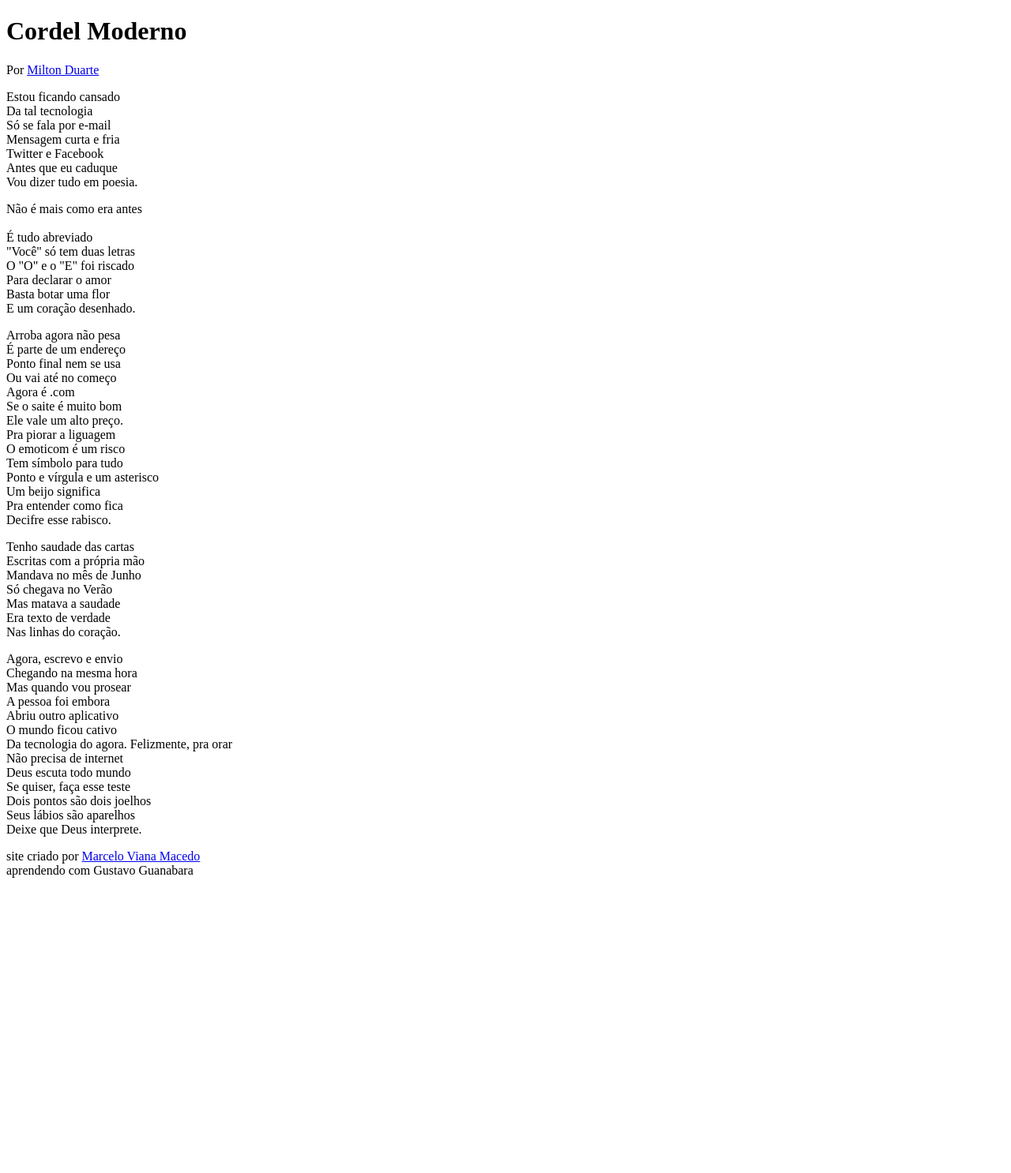
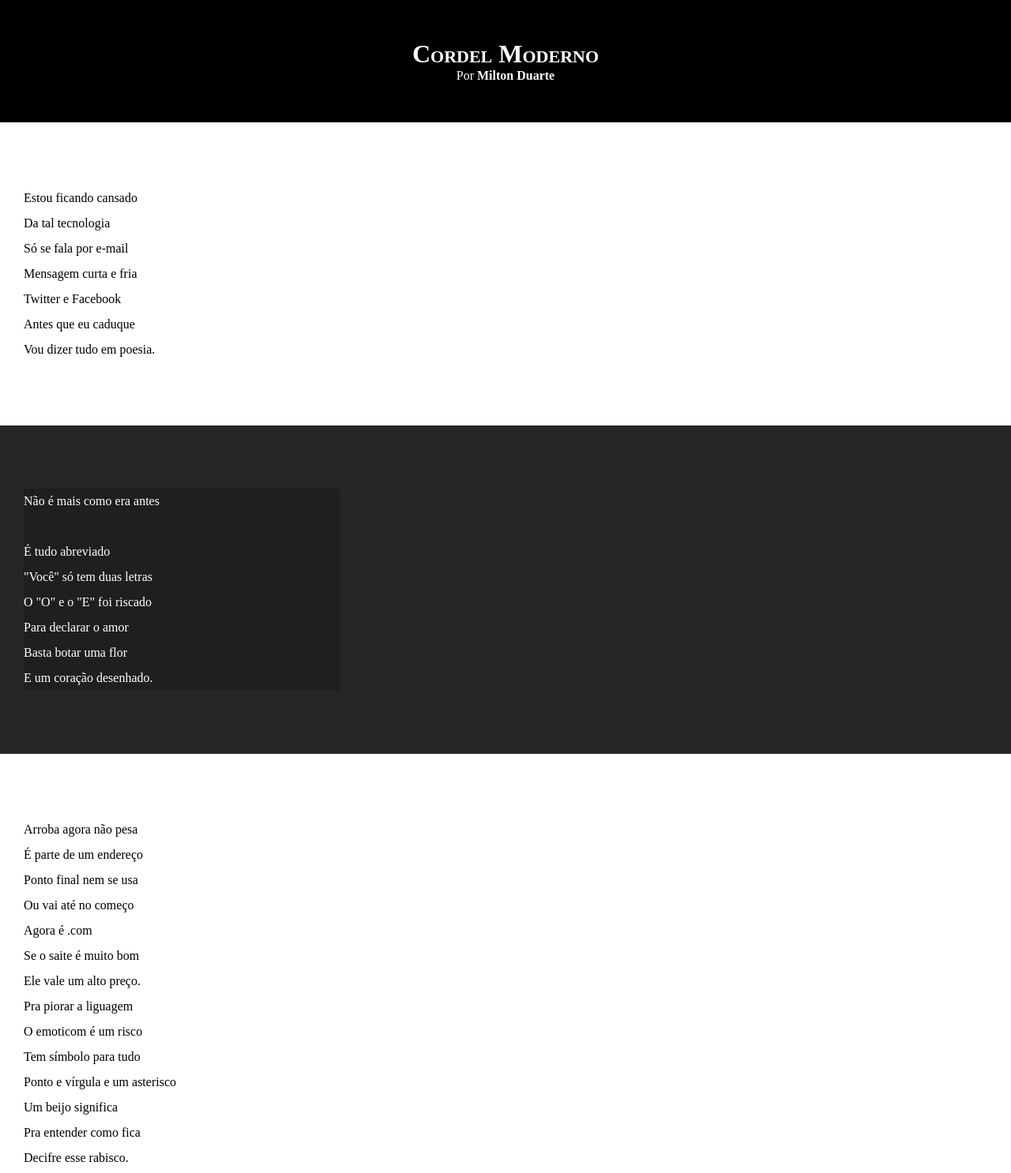
Before and after one commit to devmarcelomacedo/html5-css3, a plain HTML site: page exercicios/projeto cordel/centralização/index.html in a window 1280 px wide. Shown: the top 1486 px of the page at 79% size. Before the commit the page ends 1120 px from the top, so only its background shows below. Drawn offline with Linux system fonts and the light colour scheme.

Commit message:
Atualizei estilos textos e blocas

```diff
--- a/exercicios/projeto cordel/centralização/index.html
+++ b/exercicios/projeto cordel/centralização/index.html
@@ -20,7 +20,7 @@
     </header>
 
 
-        <section>
+        <section class="normal">
             <p>
                 Estou ficando cansado <br>
                 Da tal tecnologia <br>
@@ -34,7 +34,7 @@
 
 
 
-        <section>
+        <section class="imagem">
             <p>
                 Não é mais como era antes<br> <br>
                 É tudo abreviado <br>
@@ -48,8 +48,9 @@
 
 
 
-        <section>
+        <section class="normal">
            <p>
+
                     Arroba agora não pesa<br>
                     É parte de um endereço<br>
                     Ponto final nem se usa<br>
@@ -57,6 +58,9 @@
                     Agora é .com<br>
                     Se o saite é muito bom<br>
                     Ele vale um alto preço.<br>
+           </p>
+
+            <p>
                     Pra piorar a liguagem<br>
                     O emoticom é um risco<br>
                     Tem símbolo para tudo<br>
@@ -65,11 +69,12 @@
                     Pra entender como fica<br>
                     Decifre esse rabisco.
             </p>
+
         </section>
 
 
 
-        <section>
+        <section class="imagem">
             <p>
                 Tenho saudade das cartas<br>
                 Escritas com a própria mão<br>
@@ -82,7 +87,8 @@
         </section>
 
 
-        <section>
+        <section class="normal">
+
 
                 <p>
                     Agora, escrevo e envio<br>
@@ -92,6 +98,9 @@
                     Abriu outro aplicativo<br>
                     O mundo ficou cativo<br>
                     Da tecnologia do agora.
+                </p>
+
+                <p>
                     Felizmente, pra orar<br>
                     Não precisa de internet<br>
                     Deus escuta todo mundo<br>
@@ -103,7 +112,9 @@
         </section>
 
         <footer>
-            site criado por <a href="https://github.com/devmarcelomacedo" target="_blank">Marcelo Viana Macedo</a> <br> aprendendo com Gustavo Guanabara
+            <p>site criado por <a href="https://github.com/devmarcelomacedo" target="_blank">
+                Marcelo Viana Macedo</a> <br> aprendendo com Gustavo Guanabara
+            </p>
         </footer>
 </body>
 </html>
--- a/exercicios/projeto cordel/centralização/style.css
+++ b/exercicios/projeto cordel/centralização/style.css
@@ -1 +1,67 @@
 @charset="UTF-8";
+
+  * { /* O* SIGNIFICA RESETAR */
+         margin: 0px;
+        padding: 0px;
+  }
+
+  html, body {
+         min-height: 100vh; /*TAMANHO DO CORPO DA VIEW PORT HEAT (vh)*/
+         background-color: rgb(120, 117, 117);
+  }
+
+  header{ /*COR DO CABEÇALHO*/
+        background-color: black;
+        color: white;
+        text-align: center;
+  }
+
+  header > h1 { /* H1 CORDEL MODERNO*/
+        padding-top: 50px; /*PADDING-TOP DE CIMA PARA BAIXO */
+        font-variant: small-caps; /*UM MOPDELO DE LETRA TODA MAIUSCULA*/
+  }
+
+  header > p { /*P MILTON DUARTE*/
+        padding-bottom: 50px; /*PADDING-BOTTOM DE BAIXO PARA CIMA*/
+  }
+
+
+  a { /*ÂNCORA DO CABEÇALHO MILTON DUARTE. RODAPÉ MARCELO VIANA*/
+    color: white;
+    text-decoration: none;  /*O TEXT-DECORATION:NONE FAZ OCULTAR O SUBLINHADO*/
+    font-weight: bolder;
+  }
+
+
+  a:hover { /*HOVER >> PASSE O MOUSE*/
+    text-decoration: underline; /*O TEXT- DECORATION: UNDERLINE FAZ AO PASSAR O MOUSE O SUBLINHADO APARECER*/
+  }
+
+  section { /*SECTION VAI SERVIR TANTO PARA CLASS NORMAL COMO PARA IMAGEM*/
+        padding-top: 10vh; /*VAI SER 10vh DE CIMA PARA BBAIXO*/
+        padding-bottom: 10vh;/*VAI SER 10vh DE BAIXO PARA CIMA*/
+        /*OS PADDING FARÁ O EFEITO DA ROLAGEWM APARECER */
+        line-height: 2em; /*LINHA DE DISTÂNCIAMENTO DE ESPAÇAMENTO ALTURA */
+        padding-left: 30px;/*AFASTA AS LETRAS PARA DENTRO*/
+  }
+
+   .imagem > p {
+        width: 400px;
+        background-color: rgba(0, 0, 0, 0.186);
+  }
+
+  .normal {/*ONDE TIVER A CLASS NORMAL CORPO BRANCO*/
+        background-color: white;
+  }
+  .imagem {/*ONDE TIVER CLASS IMAGEM CORPO PRETO e LETRAS BRANCAS*/
+    background-color: rgb(39, 38, 38);
+    color: white;
+  }
+
+  footer { /*RODAPÉ*/
+        background-color: rgb(13, 12, 12);
+        color: white;
+        text-align: center;
+        padding: 10px; /*PADDING >> ESPAÇAMENTO INTERNO*/
+
+  }
```
Lines whose indentation alone changed are shown as unchanged.
